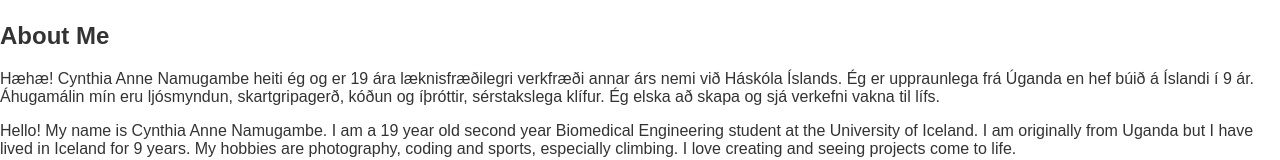
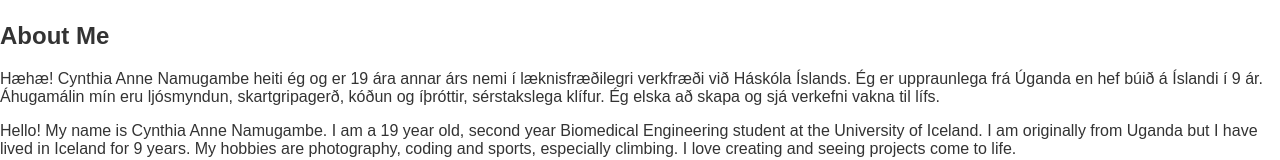
Before and after one commit to SaeSaeeda/StelpurForrita, a plain HTML site: page profiles/cynthia.html in a window 1280 px wide. Shown: the part 141-301 px from the top of the page. Drawn offline with Linux system fonts and the light colour scheme.

Commit message:
Cynthia profile

```diff
--- a/profiles/cynthia.html
+++ b/profiles/cynthia.html
@@ -17,11 +17,11 @@
     <main>
         <section class="profile">
             <h2>About Me</h2>
-            <p>Hæhæ! Cynthia Anne Namugambe heiti ég og er 19 ára læknisfræðilegri verkfræði annar árs nemi við Háskóla Íslands.
+            <p>Hæhæ! Cynthia Anne Namugambe heiti ég og er 19 ára annar árs nemi í læknisfræðilegri verkfræði við Háskóla Íslands.
                 Ég er uppraunlega frá Úganda en hef búið á Íslandi í 9 ár. Áhugamálin mín eru ljósmyndun, skartgripagerð, kóðun og íþróttir, sérstakslega klífur.
                 Ég elska að skapa og sjá verkefni vakna til lífs.
 
-            </p>Hello! My name is Cynthia Anne Namugambe. I am a 19 year old second year Biomedical Engineering student at the University of Iceland.
+            </p>Hello! My name is Cynthia Anne Namugambe. I am a 19 year old, second year Biomedical Engineering student at the University of Iceland.
                 I am originally from Uganda but I have lived in Iceland for 9 years. My hobbies are photography, coding and sports, especially climbing.
                 I love creating and seeing projects come to life.
             <h3>Interests:</h3>
```
